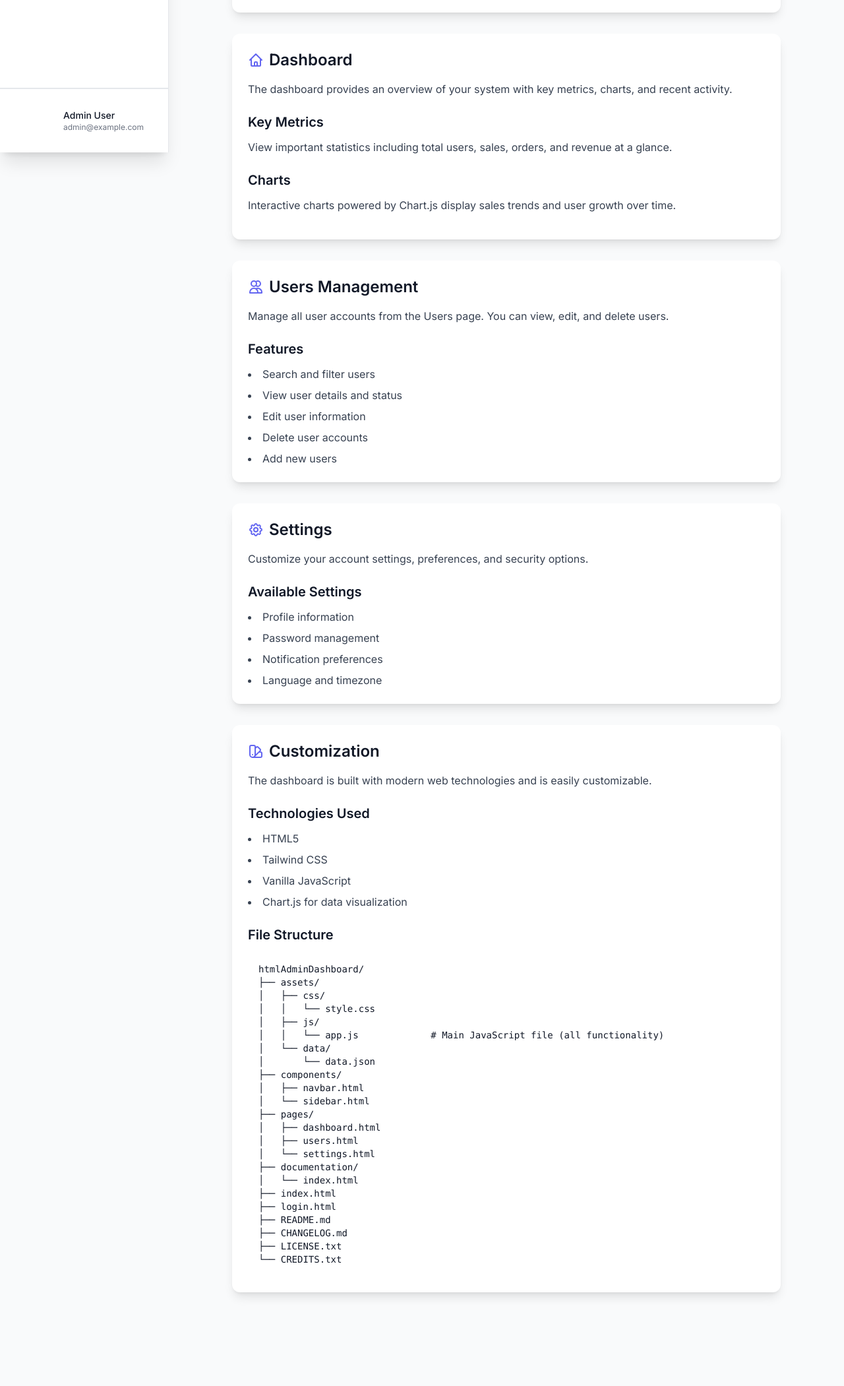
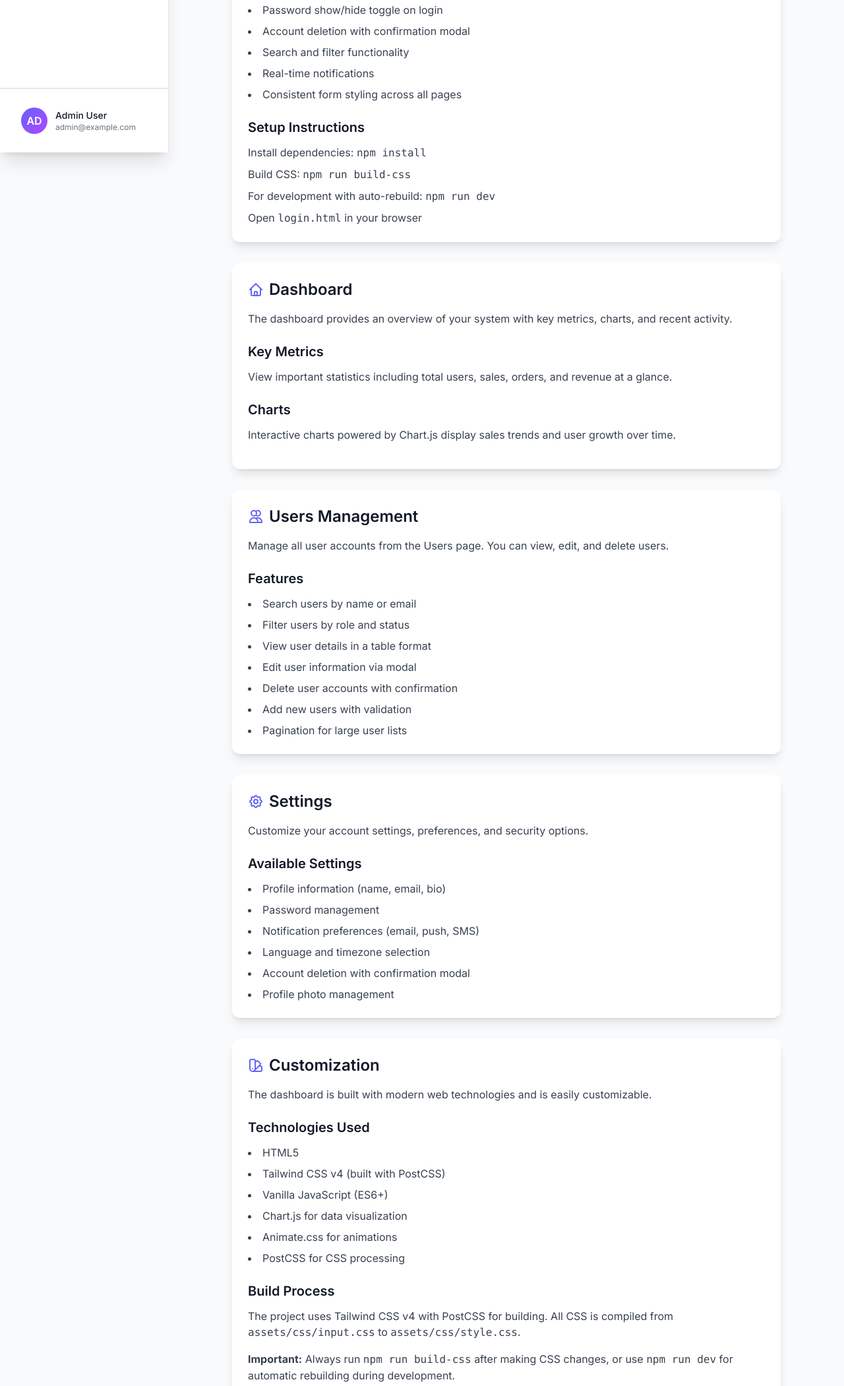
Before and after one commit to mani2520/htmlAdminDashboard, a website: page documentation/index.html in a window 1280 px wide. Shown: the part 569-2670 px from the top of the page at 66% size. Before the commit the page ends 2560 px from the top, so only its background shows below. Drawn offline with nearby package versions, Linux system fonts and the light colour scheme.

Commit message:
documentation updated

```diff
--- a/documentation/index.html
+++ b/documentation/index.html
@@ -7,7 +7,10 @@
       name="description"
       content="Documentation - Complete guide to using and customizing the Modern Admin Dashboard template."
     />
-    <meta name="keywords" content="documentation, help, guide, admin dashboard documentation" />
+    <meta
+      name="keywords"
+      content="documentation, help, guide, admin dashboard documentation"
+    />
     <title>Documentation - Admin Dashboard</title>
     <script>
       (function () {
@@ -19,7 +22,9 @@
             document.documentElement.classList.remove("dark");
           }
         } else {
-          const prefersDark = window.matchMedia && window.matchMedia('(prefers-color-scheme: dark)').matches;
+          const prefersDark =
+            window.matchMedia &&
+            window.matchMedia("(prefers-color-scheme: dark)").matches;
           if (prefersDark) {
             document.documentElement.classList.add("dark");
             localStorage.setItem("theme", "dark");
@@ -30,7 +35,6 @@
         }
       })();
     </script>
-    <script src="https://cdn.tailwindcss.com"></script>
     <link
       rel="stylesheet"
       href="https://cdnjs.cloudflare.com/ajax/libs/animate.css/4.1.1/animate.min.css"
@@ -55,7 +59,10 @@
     <div class="min-h-screen flex flex-col">
       <!-- Include Sidebar -->
       <div id="sidebar-container" class="fixed inset-y-0 left-0 z-50"></div>
-      <div id="sidebar-overlay-container" class="fixed inset-0 z-40 pointer-events-none"></div>
+      <div
+        id="sidebar-overlay-container"
+        class="fixed inset-0 z-40 pointer-events-none"
+      ></div>
 
       <!-- Include Navbar -->
       <div id="navbar-container" class="fixed top-0 left-0 right-0 z-50"></div>
@@ -112,12 +119,51 @@
                   class="list-disc list-inside space-y-2 text-gray-700 dark:text-gray-300"
                 >
                   <li>Modern and responsive design</li>
-                  <li>Dark mode support</li>
-                  <li>Interactive charts and graphs</li>
-                  <li>User management system</li>
-                  <li>Settings and preferences</li>
-                  <li>Mobile-friendly interface</li>
+                  <li>Full dark mode support with theme toggle</li>
+                  <li>Interactive charts and graphs (Chart.js)</li>
+                  <li>Complete user management system (CRUD operations)</li>
+                  <li>Comprehensive settings and preferences</li>
+                  <li>Mobile-friendly responsive interface</li>
+                  <li>Password show/hide toggle on login</li>
+                  <li>Account deletion with confirmation modal</li>
+                  <li>Search and filter functionality</li>
+                  <li>Real-time notifications</li>
+                  <li>Consistent form styling across all pages</li>
                 </ul>
+                <h3
+                  class="text-xl font-semibold text-gray-900 dark:text-white mt-6 mb-3"
+                >
+                  Setup Instructions
+                </h3>
+                <ol
+                  class="list-decimal list-inside space-y-2 text-gray-700 dark:text-gray-300"
+                >
+                  <li>
+                    Install dependencies:
+                    <code class="bg-gray-100 dark:bg-gray-900 px-2 py-1 rounded"
+                      >npm install</code
+                    >
+                  </li>
+                  <li>
+                    Build CSS:
+                    <code class="bg-gray-100 dark:bg-gray-900 px-2 py-1 rounded"
+                      >npm run build-css</code
+                    >
+                  </li>
+                  <li>
+                    For development with auto-rebuild:
+                    <code class="bg-gray-100 dark:bg-gray-900 px-2 py-1 rounded"
+                      >npm run dev</code
+                    >
+                  </li>
+                  <li>
+                    Open
+                    <code class="bg-gray-100 dark:bg-gray-900 px-2 py-1 rounded"
+                      >login.html</code
+                    >
+                    in your browser
+                  </li>
+                </ol>
               </div>
             </div>
 
@@ -204,11 +250,13 @@
                 <ul
                   class="list-disc list-inside space-y-2 text-gray-700 dark:text-gray-300"
                 >
-                  <li>Search and filter users</li>
-                  <li>View user details and status</li>
-                  <li>Edit user information</li>
-                  <li>Delete user accounts</li>
-                  <li>Add new users</li>
+                  <li>Search users by name or email</li>
+                  <li>Filter users by role and status</li>
+                  <li>View user details in a table format</li>
+                  <li>Edit user information via modal</li>
+                  <li>Delete user accounts with confirmation</li>
+                  <li>Add new users with validation</li>
+                  <li>Pagination for large user lists</li>
                 </ul>
               </div>
             </div>
@@ -254,10 +302,12 @@
                 <ul
                   class="list-disc list-inside space-y-2 text-gray-700 dark:text-gray-300"
                 >
-                  <li>Profile information</li>
+                  <li>Profile information (name, email, bio)</li>
                   <li>Password management</li>
-                  <li>Notification preferences</li>
-                  <li>Language and timezone</li>
+                  <li>Notification preferences (email, push, SMS)</li>
+                  <li>Language and timezone selection</li>
+                  <li>Account deletion with confirmation modal</li>
+                  <li>Profile photo management</li>
                 </ul>
               </div>
             </div>
@@ -298,10 +348,39 @@
                   class="list-disc list-inside space-y-2 text-gray-700 dark:text-gray-300"
                 >
                   <li>HTML5</li>
-                  <li>Tailwind CSS</li>
-                  <li>Vanilla JavaScript</li>
+                  <li>Tailwind CSS v4 (built with PostCSS)</li>
+                  <li>Vanilla JavaScript (ES6+)</li>
                   <li>Chart.js for data visualization</li>
+                  <li>Animate.css for animations</li>
+                  <li>PostCSS for CSS processing</li>
                 </ul>
+                <h3
+                  class="text-xl font-semibold text-gray-900 dark:text-white mt-6 mb-3"
+                >
+                  Build Process
+                </h3>
+                <p class="text-gray-700 dark:text-gray-300 mb-4">
+                  The project uses Tailwind CSS v4 with PostCSS for building.
+                  All CSS is compiled from
+                  <code class="bg-gray-100 dark:bg-gray-900 px-2 py-1 rounded"
+                    >assets/css/input.css</code
+                  >
+                  to
+                  <code class="bg-gray-100 dark:bg-gray-900 px-2 py-1 rounded"
+                    >assets/css/style.css</code
+                  >.
+                </p>
+                <p class="text-gray-700 dark:text-gray-300 mb-4">
+                  <strong>Important:</strong> Always run
+                  <code class="bg-gray-100 dark:bg-gray-900 px-2 py-1 rounded"
+                    >npm run build-css</code
+                  >
+                  after making CSS changes, or use
+                  <code class="bg-gray-100 dark:bg-gray-900 px-2 py-1 rounded"
+                    >npm run dev</code
+                  >
+                  for automatic rebuilding during development.
+                </p>
                 <h3
                   class="text-xl font-semibold text-gray-900 dark:text-white mt-6 mb-3"
                 >
@@ -312,26 +391,71 @@
                 ><code>htmlAdminDashboard/
 ├── assets/
 │   ├── css/
-│   │   └── style.css
+│   │   ├── input.css          # Source CSS file (Tailwind + custom styles)
+│   │   └── style.css          # Compiled CSS (generated - don't edit directly)
 │   ├── js/
 │   │   └── app.js             # Main JavaScript file (all functionality)
 │   └── data/
-│       └── data.json
+│       └── data.json          # Sample data for dashboard
 ├── components/
-│   ├── navbar.html
-│   └── sidebar.html
+│   ├── navbar.html            # Navigation bar component
+│   └── sidebar.html          # Sidebar navigation component
 ├── pages/
-│   ├── dashboard.html
-│   ├── users.html
-│   └── settings.html
+│   ├── dashboard.html        # Main dashboard page
+│   ├── users.html            # User management page
+│   └── settings.html         # Settings page
 ├── documentation/
-│   └── index.html
-├── index.html
-├── login.html
-├── README.md
-├── CHANGELOG.md
-├── LICENSE.txt
-└── CREDITS.txt</code></pre>
+│   └── index.html            # This documentation page
+├── index.html                # Alternative login page
+├── login.html                # Main login page
+├── package.json              # NPM dependencies and scripts
+├── postcss.config.mjs        # PostCSS configuration
+├── tailwind.config.js        # Tailwind CSS configuration (if needed)
+└── README.md                 # Project readme</code></pre>
+                <h3
+                  class="text-xl font-semibold text-gray-900 dark:text-white mt-6 mb-3"
+                >
+                  Key Features
+                </h3>
+                <ul
+                  class="list-disc list-inside space-y-2 text-gray-700 dark:text-gray-300"
+                >
+                  <li>
+                    <strong>Single JavaScript File:</strong> All functionality
+                    consolidated in
+                    <code class="bg-gray-100 dark:bg-gray-900 px-2 py-1 rounded"
+                      >app.js</code
+                    >
+                  </li>
+                  <li>
+                    <strong>Modular Components:</strong> Reusable navbar and
+                    sidebar components
+                  </li>
+                  <li>
+                    <strong>Consistent Styling:</strong> Unified CSS with theme
+                    variables
+                  </li>
+                  <li>
+                    <strong>Responsive Design:</strong> Mobile-first approach
+                    with Tailwind CSS
+                  </li>
+                  <li>
+                    <strong>Dark Mode:</strong> Full dark mode support with
+                    persistent theme
+                  </li>
+                  <li>
+                    <strong>Form Validation:</strong> Client-side validation for
+                    all forms
+                  </li>
+                  <li>
+                    <strong>Loading States:</strong> Visual feedback for async
+                    operations
+                  </li>
+                  <li>
+                    <strong>Notifications:</strong> Toast notifications for user
+                    actions
+                  </li>
+                </ul>
               </div>
             </div>
           </div>
@@ -342,7 +466,7 @@
 
     <script src="../assets/js/app.js"></script>
     <script>
-      document.addEventListener("DOMContentLoaded", function() {
+      document.addEventListener("DOMContentLoaded", function () {
         initializeDocumentationPage();
       });
     </script>
```
